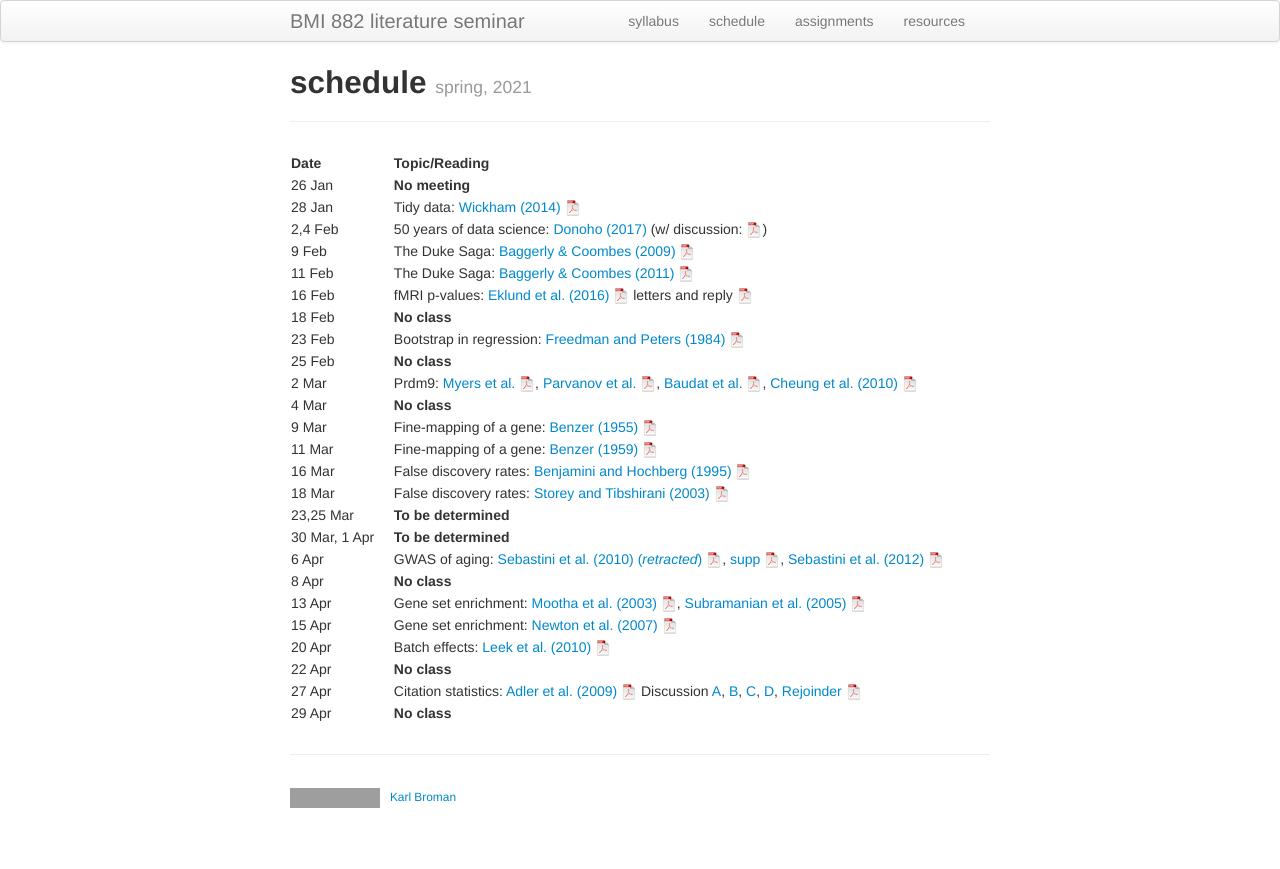
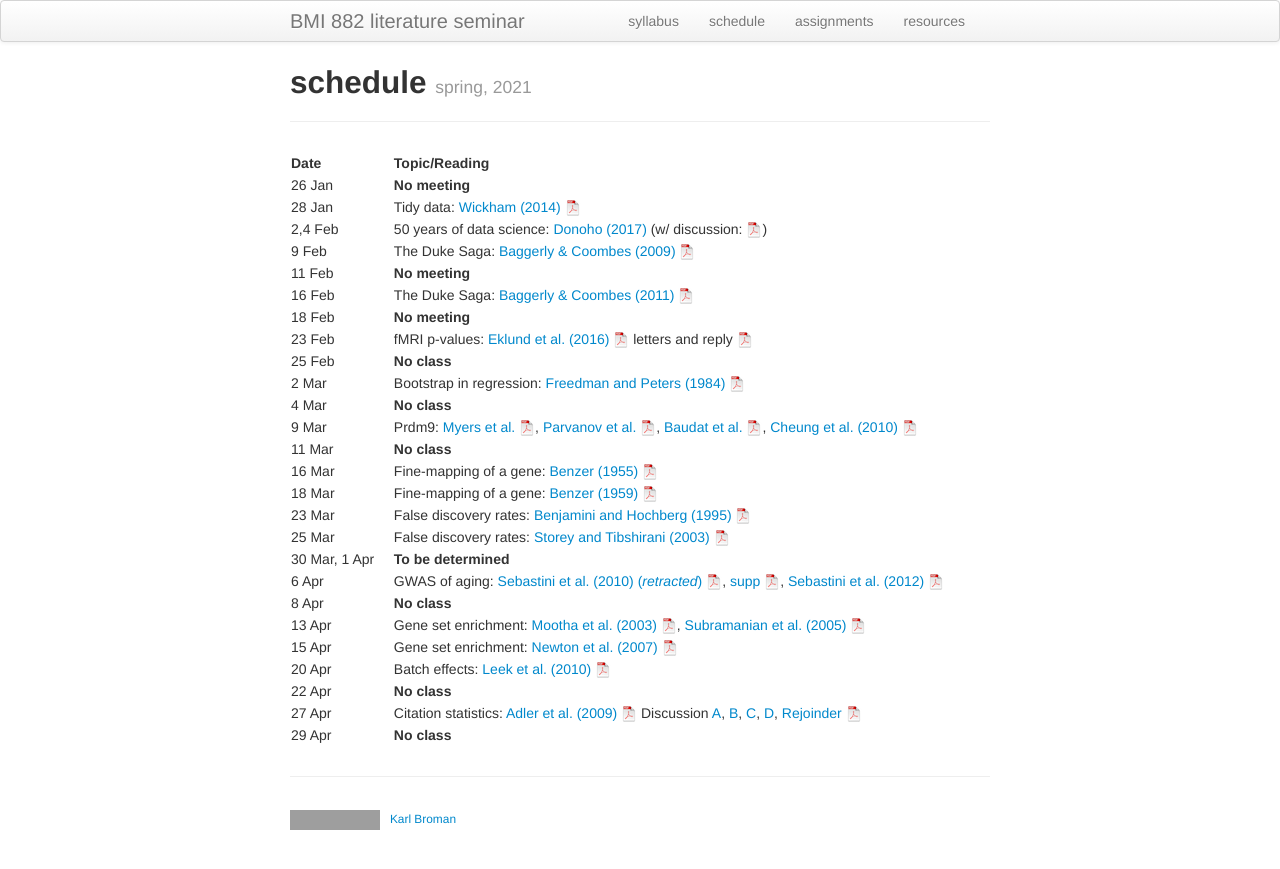
Before and after one commit to kbroman/BMI882_spring2023, a Jekyll site: the page built from schedule.md, in a window 1280 px wide. Shown: the top 869 px of the page. Built offline with Jekyll 4.4.1, drawn with Linux system fonts in a browser that asks for light colours; grey boxes are pictures that could not be loaded.

Commit message:
Modifications to schedule (no class Feb 11 or 18)

```diff
--- a/schedule.md
+++ b/schedule.md
@@ -11,18 +11,19 @@ description: Schedule and readings for BMI 882, Biomedical data science scholarl
 | 28 Jan      |    | Tidy data: [Wickham (2014)](https://doi.org/10.18637/jss.v059.i10) [![pdf logo](icons/pdf-icon.png)](https://www.jstatsoft.org/index.php/jss/article/view/v059i10/v59i10.pdf) |
 | 2,4 Feb   |    | 50 years of data science: [Donoho (2017)](https://doi.org/10.1080/10618600.2017.1384734) (w/ discussion: [![pdf logo](icons/pdf-icon.png)](https://www.biostat.wisc.edu/~kbroman/blog/50_years_datasci_with_disc.pdf))
 | 9 Feb       |    | The Duke Saga: [Baggerly & Coombes (2009)](https://projecteuclid.org/euclid.aoas/1267453942) [![pdf logo](icons/pdf-icon.png)](https://projecteuclid.org/download/pdfview_1/euclid.aoas/1267453942)
-| 11 Feb       |    | The Duke Saga: [Baggerly & Coombes (2011)](https://academic.oup.com/clinchem/article/57/5/688/5621016) [![pdf logo](icons/pdf-icon.png)](https://academic.oup.com/clinchem/article-pdf/57/5/688/31736129/clinchem0688.pdf)
-| 16 Feb      |    | fMRI p-values: [Eklund et al. (2016)](https://doi.org/10.1073/pnas.1602413113) [![pdf logo](icons/pdf-icon.png)](https://www.pnas.org/content/pnas/113/28/7900.full.pdf) letters and reply [![pdf logo](icons/pdf-icon.png)](assets/eklund_disc.pdf)
-| 18 Feb      |    | **No class**
-| 23 Feb      |    | Bootstrap in regression: [Freedman and Peters (1984)](https://www.jstor.org/stable/2288341) [![pdf logo](icons/pdf-icon.png)](assets/freedman_peters_1984.pdf)
+| 11 Feb      |    | **No meeting** |
+| 16 Feb       |    | The Duke Saga: [Baggerly & Coombes (2011)](https://academic.oup.com/clinchem/article/57/5/688/5621016) [![pdf logo](icons/pdf-icon.png)](https://academic.oup.com/clinchem/article-pdf/57/5/688/31736129/clinchem0688.pdf)
+| 18 Feb      |    | **No meeting** |
+| 23 Feb      |    | fMRI p-values: [Eklund et al. (2016)](https://doi.org/10.1073/pnas.1602413113) [![pdf logo](icons/pdf-icon.png)](https://www.pnas.org/content/pnas/113/28/7900.full.pdf) letters and reply [![pdf logo](icons/pdf-icon.png)](assets/eklund_disc.pdf)
 | 25 Feb      |    | **No class**
-| 2 Mar       |    | Prdm9: [Myers et al.](https://doi.org/10.1126/science.1182363) [![pdf logo](icons/pdf-icon.png)](https://science.sciencemag.org/content/327/5967/876.full.pdf), [Parvanov et al.](https://doi.org/10.1126/science.1181495) [![pdf logo](icons/pdf-icon.png)](https://science.sciencemag.org/content/sci/327/5967/835.full.pdf), [Baudat et al.](https://doi.org/10.1126/science.1183439) [![pdf logo](icons/pdf-icon.png)](https://science.sciencemag.org/content/327/5967/836.full.pdf), [Cheung et al. (2010)](https://doi.org/10.1126/science.1187155) [![pdf logo](icons/pdf-icon.png)](https://science.sciencemag.org/content/sci/327/5967/791.full.pdf)
-| 4 Mar       |    | **No class** |
-| 9 Mar      |    | Fine-mapping of a gene: [Benzer (1955)](https://doi.org/10.1073/pnas.41.6.344) [![pdf logo](icons/pdf-icon.png)](https://www.pnas.org/content/pnas/41/6/344.full.pdf)
-| 11 Mar      |    | Fine-mapping of a gene: [Benzer (1959)](https://doi.org/10.1073/pnas.45.11.1607) [![pdf logo](icons/pdf-icon.png)](https://www.pnas.org/content/pnas/45/11/1607.full.pdf)
-| 16 Mar      |    | False discovery rates: [Benjamini and Hochberg (1995)](https://doi.org/10.1111/j.2517-6161.1995.tb02031.x) [![pdf logo](icons/pdf-icon.png)](http://bit.ly/32ovGFh)
-| 18 Mar      |    | False discovery rates: [Storey and Tibshirani (2003)](https://doi.org/10.1073/pnas.1530509100) [![pdf logo](icons/pdf-icon.png)](https://www.pnas.org/content/pnas/100/16/9440.full.pdf)
-| 23,25 Mar   |    | **To be determined**
+| 2 Mar      |    | Bootstrap in regression: [Freedman and Peters (1984)](https://www.jstor.org/stable/2288341) [![pdf logo](icons/pdf-icon.png)](assets/freedman_peters_1984.pdf)
+| 4 Mar      |    | **No class**
+| 9 Mar       |    | Prdm9: [Myers et al.](https://doi.org/10.1126/science.1182363) [![pdf logo](icons/pdf-icon.png)](https://science.sciencemag.org/content/327/5967/876.full.pdf), [Parvanov et al.](https://doi.org/10.1126/science.1181495) [![pdf logo](icons/pdf-icon.png)](https://science.sciencemag.org/content/sci/327/5967/835.full.pdf), [Baudat et al.](https://doi.org/10.1126/science.1183439) [![pdf logo](icons/pdf-icon.png)](https://science.sciencemag.org/content/327/5967/836.full.pdf), [Cheung et al. (2010)](https://doi.org/10.1126/science.1187155) [![pdf logo](icons/pdf-icon.png)](https://science.sciencemag.org/content/sci/327/5967/791.full.pdf)
+| 11 Mar       |    | **No class** |
+| 16 Mar      |    | Fine-mapping of a gene: [Benzer (1955)](https://doi.org/10.1073/pnas.41.6.344) [![pdf logo](icons/pdf-icon.png)](https://www.pnas.org/content/pnas/41/6/344.full.pdf)
+| 18 Mar      |    | Fine-mapping of a gene: [Benzer (1959)](https://doi.org/10.1073/pnas.45.11.1607) [![pdf logo](icons/pdf-icon.png)](https://www.pnas.org/content/pnas/45/11/1607.full.pdf)
+| 23 Mar      |    | False discovery rates: [Benjamini and Hochberg (1995)](https://doi.org/10.1111/j.2517-6161.1995.tb02031.x) [![pdf logo](icons/pdf-icon.png)](http://bit.ly/32ovGFh)
+| 25 Mar      |    | False discovery rates: [Storey and Tibshirani (2003)](https://doi.org/10.1073/pnas.1530509100) [![pdf logo](icons/pdf-icon.png)](https://www.pnas.org/content/pnas/100/16/9440.full.pdf)
 | 30 Mar, 1 Apr   |    | **To be determined** |
 |  6 Apr      |    | GWAS of aging: [Sebastini et al. (2010) (_retracted_)](https://doi.org/10.1126/science.1190532) [![pdf logo](icons/pdf-icon.png)](assets/sebastini2010.pdf), [supp](https://science.sciencemag.org/content/suppl/2010/06/30/science.1190532.DC1) [![pdf logo](icons/pdf-icon.png)](https://science.sciencemag.org/content/sci/suppl/2010/06/30/science.1190532.DC1/Sebastiani_SOM.pdf), [Sebastini et al. (2012)](https://doi.org/10.1371/journal.pone.0029848) [![pdf logo](icons/pdf-icon.png)](https://journals.plos.org/plosone/article/file?id=10.1371/journal.pone.0029848&type=printable)
 |  8 Apr      |    | **No class** |
```
